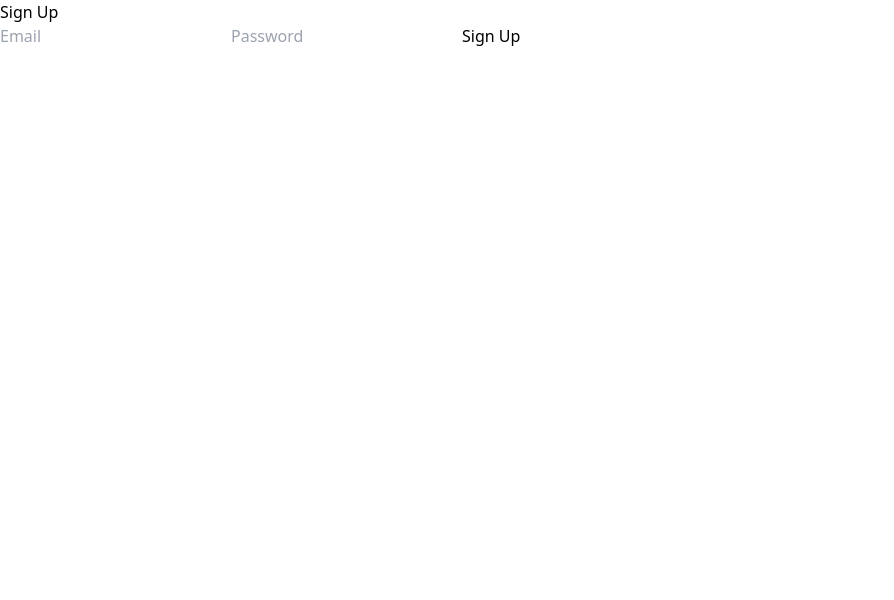
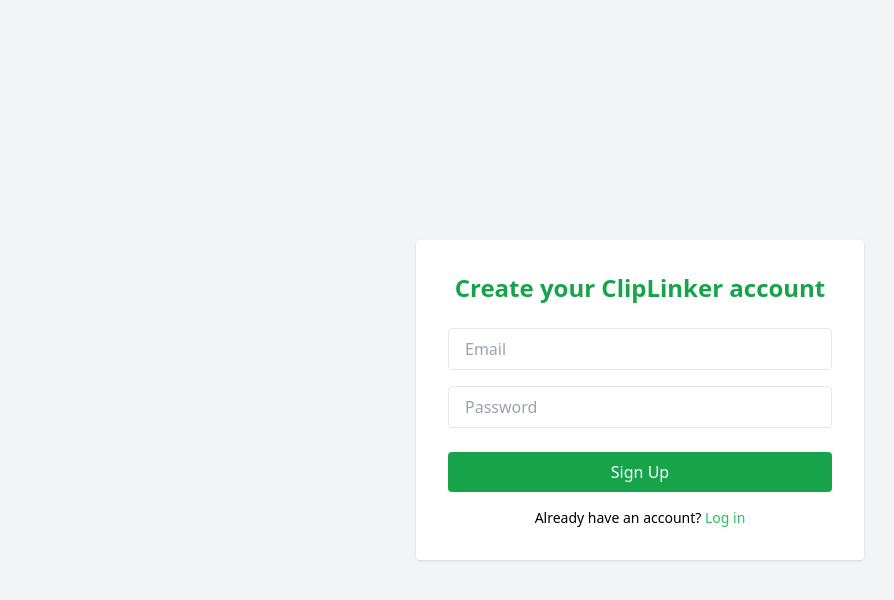
Before and after one commit to GlitchRider1/cliplinker-video-downloader, a Next.js app: page /signup in a window 1280 px wide. Shown: the top 600 px of the page, without its empty margins (0-894 px from the left). Built offline with nearby package versions, Linux system fonts and the light colour scheme; no server answers.

Commit message:
Update signup.js

```diff
--- a/pages/signup.js
+++ b/pages/signup.js
@@ -1,23 +1,53 @@
 import { useState } from 'react';
+import { useRouter } from 'next/router';
 import { supabase } from '../lib/supabaseClient';
-import { useRouter } from 'next/router';
+import Link from 'next/link';
 
 export default function Signup() {
   const [email, setEmail] = useState('');
   const [password, setPassword] = useState('');
+  const [errorMsg, setErrorMsg] = useState('');
   const router = useRouter();
 
   const handleSignup = async () => {
     const { error } = await supabase.auth.signUp({ email, password });
-    if (!error) router.push('/dashboard');
+    if (error) {
+      setErrorMsg(error.message);
+    } else {
+      router.push('/dashboard');
+    }
   };
 
   return (
-    <div>
-      <h1>Sign Up</h1>
-      <input onChange={(e) => setEmail(e.target.value)} placeholder="Email" />
-      <input type="password" onChange={(e) => setPassword(e.target.value)} placeholder="Password" />
-      <button onClick={handleSignup}>Sign Up</button>
+    <div className="flex items-center justify-center min-h-screen bg-gray-100 px-4">
+      <div className="w-full max-w-md bg-white p-8 rounded shadow">
+        <h1 className="text-2xl font-bold mb-6 text-center text-green-600">Create your ClipLinker account</h1>
+        {errorMsg && <p className="text-red-500 mb-4">{errorMsg}</p>}
+        <input
+          type="email"
+          placeholder="Email"
+          className="w-full px-4 py-2 mb-4 border rounded"
+          onChange={(e) => setEmail(e.target.value)}
+        />
+        <input
+          type="password"
+          placeholder="Password"
+          className="w-full px-4 py-2 mb-6 border rounded"
+          onChange={(e) => setPassword(e.target.value)}
+        />
+        <button
+          className="w-full bg-green-600 text-white py-2 rounded hover:bg-green-700 transition"
+          onClick={handleSignup}
+        >
+          Sign Up
+        </button>
+        <p className="text-center text-sm mt-4">
+          Already have an account?{' '}
+          <Link href="/login">
+            <a className="text-green-500 hover:underline">Log in</a>
+          </Link>
+        </p>
+      </div>
     </div>
   );
 }
```
